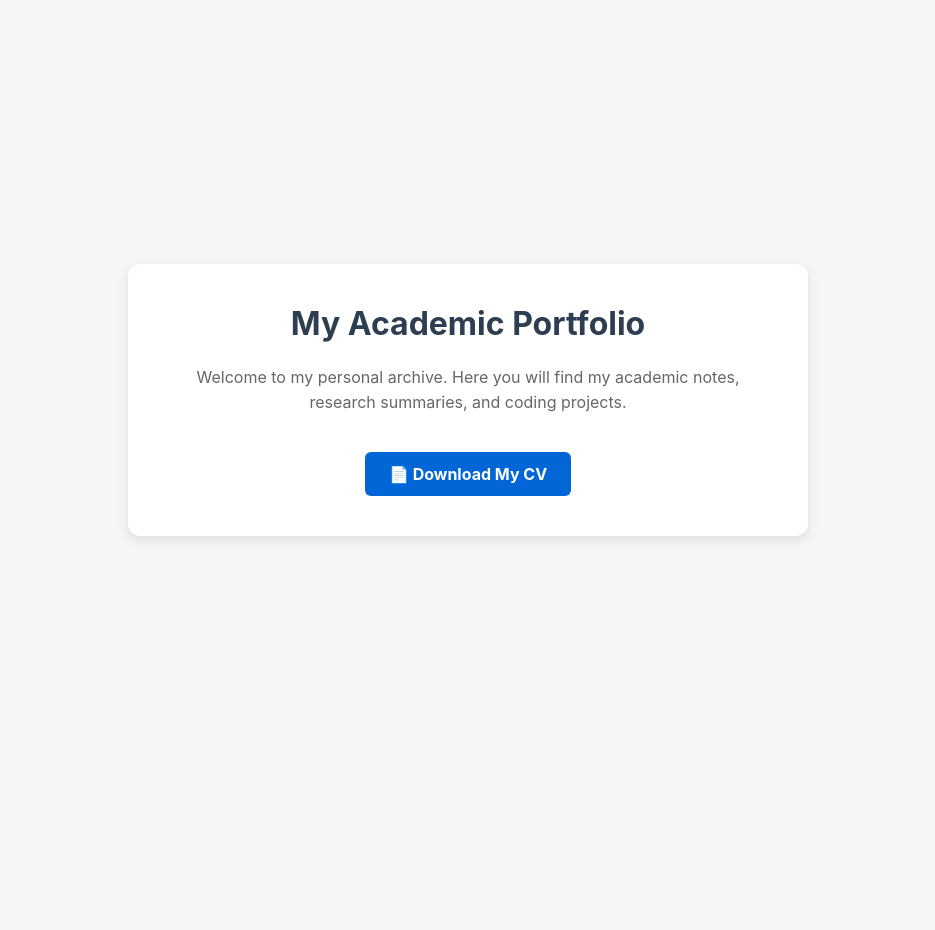
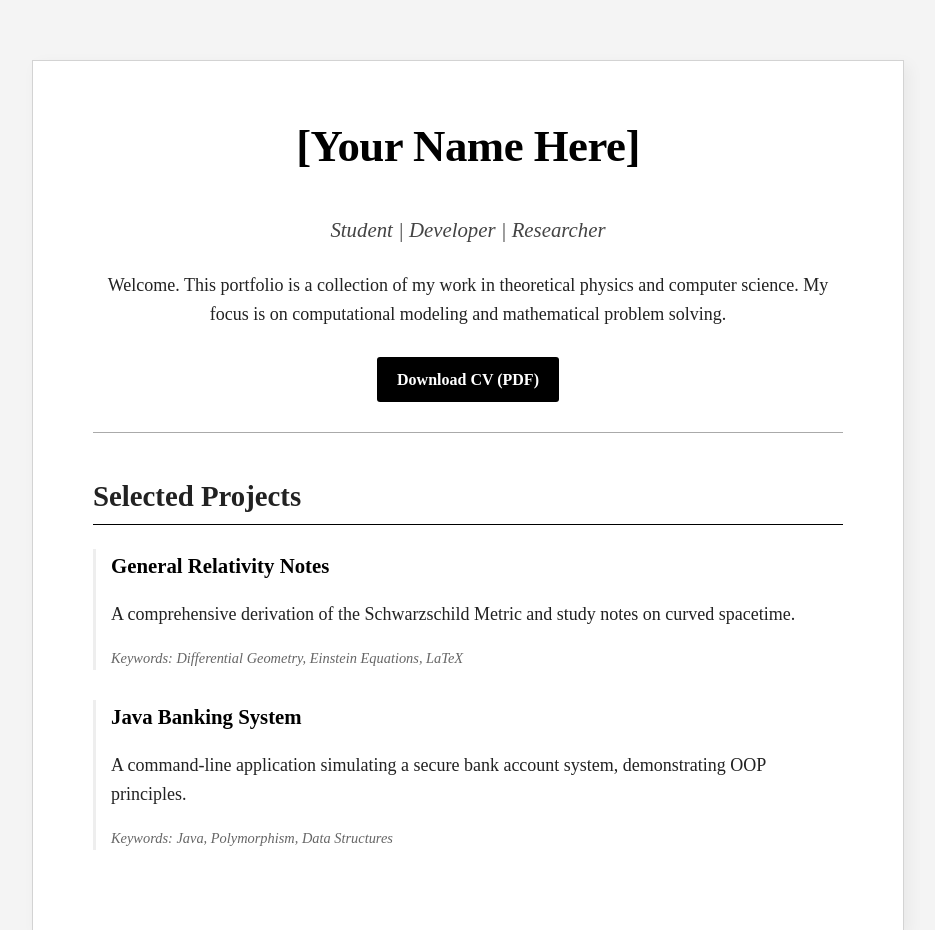
Before and after one commit to benthcl/Portfolio, a plain HTML site: page index.html in a window 1280 px wide. Shown: the top 930 px of the page, without its empty margins (172-1107 px from the left). Before the commit the page ends 800 px from the top, so only its background shows below. Drawn offline with Linux system fonts and the light colour scheme; a web font is replaced by a local one.

Commit message:
Update index.html

```diff
--- a/index.html
+++ b/index.html
@@ -4,62 +4,149 @@
     <meta charset="UTF-8">
     <meta name="viewport" content="width=device-width, initial-scale=1.0">
     <title>My Portfolio</title>
+
+    <link href="https://fonts.cdnfonts.com/css/computer-modern-serif" rel="stylesheet">
+
     <style>
-        /* This section controls the look and feel */
+        /* --- CSS STYLES START HERE --- */
+
+        /* 1. General Body Settings */
         body {
-            font-family: -apple-system, BlinkMacSystemFont, "Segoe UI", Roboto, Helvetica, Arial, sans-serif;
-            background-color: #f4f6f8;
-            color: #333;
+            /* This is the magic line that applies the LaTeX font */
+            font-family: 'Computer Modern Serif', serif;
+
+            background-color: #f4f4f4; /* Light grey background */
+            color: #222; /* Almost black, like ink */
             margin: 0;
             padding: 0;
-            display: flex;
-            justify-content: center;
-            align-items: center;
-            min-height: 100vh;
+            line-height: 1.6;
+            font-size: 18px; /* LaTeX font tends to run small, so we bump it up slightly */
         }
+
+        /* 2. The Main Container (Paper look) */
         .container {
+            max-width: 750px; /* Slightly narrower, like a sheet of A4 paper */
+            margin: 60px auto;
             background: white;
-            padding: 40px;
-            border-radius: 12px;
-            box-shadow: 0 4px 12px rgba(0,0,0,0.1);
-            max-width: 600px;
+            padding: 50px 60px; /* Generous margins like a paper */
+            border: 1px solid #d3d3d3; /* Thin border */
+            box-shadow: 5px 5px 15px rgba(0,0,0,0.05); /* Very subtle shadow */
+        }
+
+        /* 3. Header Section */
+        header {
             text-align: center;
+            border-bottom: 1px solid #aaa; /* Thinner, darker line */
+            padding-bottom: 30px;
+            margin-bottom: 40px;
         }
+
         h1 {
             margin-top: 0;
-            color: #2c3e50;
+            color: #000;
+            font-size: 2.8rem;
+            font-weight: bold; /* LaTeX titles are usually bold */
+            letter-spacing: -0.5px; /* Tights it up slightly */
         }
-        p {
-            color: #666;
-            line-height: 1.6;
+
+        .subtitle {
+            color: #444;
+            font-size: 1.3rem;
+            margin-bottom: 25px;
+            font-style: italic; /* Italics look great in this font */
         }
-        .button {
+
+        /* 4. Button Styles (kept clean) */
+        .btn {
             display: inline-block;
-            background-color: #0366d6; /* GitHub Blue */
+            background-color: #000; /* Academic black */
             color: white;
-            padding: 12px 24px;
+            padding: 10px 20px;
             text-decoration: none;
-            border-radius: 6px;
+            border-radius: 3px; /* Sharper corners */
             font-weight: bold;
-            margin-top: 20px;
-            transition: background-color 0.2s;
+            font-size: 1rem;
+            transition: opacity 0.2s;
+            margin-top: 10px;
         }
-        .button:hover {
-            background-color: #024ea4;
+
+        .btn:hover {
+            opacity: 0.8; /* Simple fade effect */
         }
+
+        /* 5. Projects Section */
+        h2 {
+            border-bottom: 1px solid #000;
+            padding-bottom: 5px;
+            margin-top: 40px;
+            font-size: 1.8rem;
+        }
+
+        .project-card {
+            margin-bottom: 30px;
+            padding-left: 15px;
+            border-left: 3px solid #eee; /* A subtle sidebar instead of a box */
+        }
+
+        .project-title {
+            font-weight: bold;
+            font-size: 1.3rem;
+            color: #000;
+            margin-bottom: 5px;
+        }
+
+        a {
+            color: #0000AA; /* Classic hyperlink blue */
+            text-decoration: none;
+        }
+
+        a:hover {
+            text-decoration: underline;
+        }
+
+        /* --- CSS STYLES END HERE --- */
     </style>
 </head>
 <body>
 
     <div class="container">
-        <h1>My Academic Portfolio</h1>
 
-        <p>
-            Welcome to my personal archive. Here you will find my academic notes,
-            research summaries, and coding projects.
-        </p>
+        <header>
+            <h1>[Your Name Here]</h1>
+            <p class="subtitle">Student | Developer | Researcher</p>
+            <p>
+                Welcome. This portfolio is a collection of my work in theoretical physics
+                and computer science. My focus is on computational modeling and
+                mathematical problem solving.
+            </p>
 
-        <a href="EnglishCV9-01-2026.pdf" class="button" target="_blank">📄 Download My CV</a>
+            <a href="EnglishCV9-01-2026.pdf" class="btn" target="_blank">Download CV (PDF)</a>
+        </header>
+
+        <h2>Selected Projects</h2>
+
+        <div class="project-card">
+            <div class="project-title">General Relativity Notes</div>
+            <p>
+                A comprehensive derivation of the Schwarzschild Metric and study notes on
+                curved spacetime.
+            </p>
+            <p style="font-size: 0.9rem; color: #666;">
+                <em>Keywords: Differential Geometry, Einstein Equations, LaTeX</em>
+            </p>
+        </div>
+
+        <div class="project-card">
+            <div class="project-title">Java Banking System</div>
+            <p>
+                A command-line application simulating a secure bank account system,
+                demonstrating OOP principles.
+            </p>
+            <p style="font-size: 0.9rem; color: #666;">
+                <em>Keywords: Java, Polymorphism, Data Structures</em>
+            </p>
+        </div>
+
     </div>
 
 </body>
```
